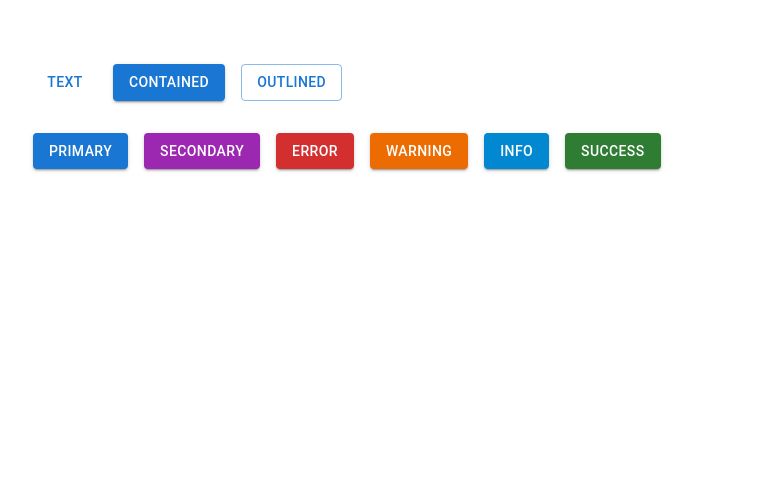
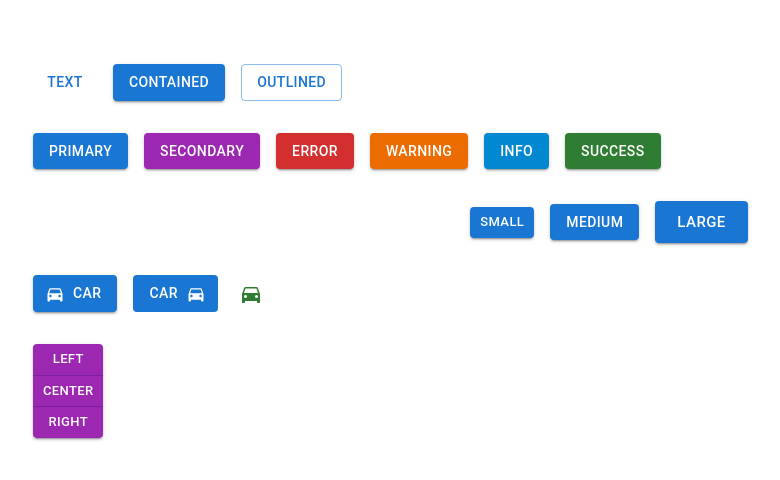
Before and after one commit to sudheer313/food-villa, a React (Create React App) app: page / in a window 1280 px wide. Shown: the top 480 px of the page, without its empty margins (31-811 px from the left). Built offline with nearby package versions, Linux system fonts and the light colour scheme.

Commit message:
update button and button group

```diff
--- a/src/components/Muibutton.js
+++ b/src/components/Muibutton.js
@@ -1,4 +1,5 @@
-import { Stack, Button } from "@mui/material";
+import { Stack, Button, IconButton, ButtonGroup } from "@mui/material";
+import DirectionsCarIcon from "@mui/icons-material/DirectionsCar";
 import React from "react";
 
 const Muibutton = () => {
@@ -31,6 +32,50 @@ const Muibutton = () => {
           Success
         </Button>
       </Stack>
+      <Stack display="block" spacing={2} direction="row">
+        <Button variant="contained" size="small">
+          Small
+        </Button>
+        <Button variant="contained" size="medium">
+          Medium
+        </Button>
+        <Button variant="contained" size="large">
+          Large
+        </Button>
+      </Stack>
+      <Stack spacing={2} direction="row">
+        <Button
+          variant="contained"
+          startIcon={<DirectionsCarIcon />}
+          disableRipple
+          onClick={() => alert("Clicked")}
+        >
+          car
+        </Button>
+        <Button
+          variant="contained"
+          endIcon={<DirectionsCarIcon />}
+          disableElevation
+        >
+          car
+        </Button>
+        <IconButton aria-label="car" color="success" size="small">
+          <DirectionsCarIcon />
+        </IconButton>
+      </Stack>
+      <Stack direction="row">
+        <ButtonGroup
+          variant="contained"
+          orientation="vertical"
+          size="small"
+          color="secondary"
+          aria-label="alignment button group"
+        >
+          <Button onClick={() => alert("left")}>Left</Button>
+          <Button onClick={() => alert("center")}>Center</Button>
+          <Button onClick={() => alert("right")}>Right</Button>
+        </ButtonGroup>
+      </Stack>
     </Stack>
   );
 };
```
